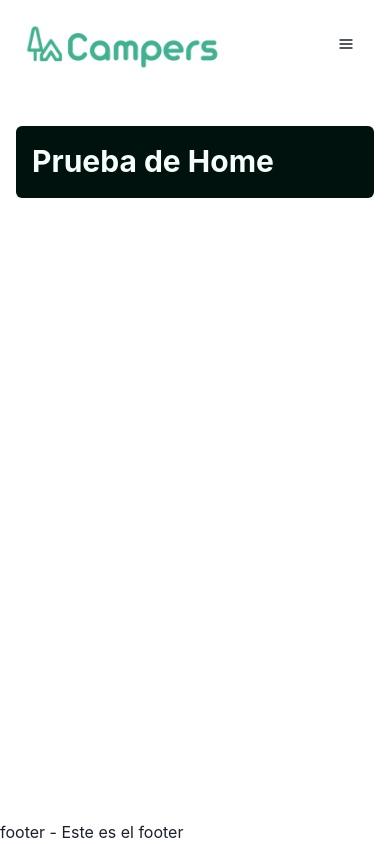
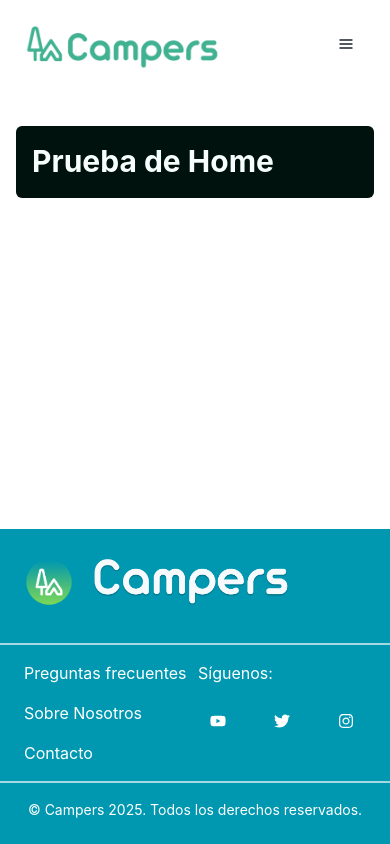
Before and after one commit to IgrowkerTraining/i005-campers-front, a React (Vite) app: page / in a window 390 px wide. Built offline with nearby package versions, Linux system fonts and the light colour scheme.

Commit message:
Footer añadido responsive con colores funcional de chakra

```diff
--- /dev/null
+++ b/src/components/Footer.tsx
@@ -0,0 +1,97 @@
+import {
+  Box,
+  Flex,
+  Link,
+  IconButton,
+  Image,
+  Text,
+  VStack,
+  HStack,
+} from "@chakra-ui/react";
+import { FaInstagram, FaTwitter, FaYoutube } from "react-icons/fa";
+import logo from "../assets/Fotter-logo.png";
+import name from "../assets/footer-name.png";
+
+export const Footer = () => {
+  return (
+    <Box as="footer" bg="secondary.main" color="white" py={6}>
+      {/* Primera Sección: Logo y Nombre */}
+      <Flex direction="column" align="flex-start" px={6}>
+        <HStack spacing={4} mb={4}>
+          <Image src={logo} alt="Campers Logo" boxSize="50px" />
+          <Image src={name} alt="Campers Name" w="200px" />
+        </HStack>
+      </Flex>
+
+      <Box borderTop="2px solid" borderColor="whiteAlpha.700" my={4} />
+
+      {/* Segunda Sección: Links y Redes Sociales */}
+      <Flex justify="space-between" align="flex-start" wrap="wrap" px={6}>
+        {/* Links en Vertical */}
+        <VStack align="flex-start" spacing={4}>
+          <Link
+            href="#"
+            _hover={{ color: "whiteAlpha.800", textDecoration: "underline" }}
+          >
+            Preguntas frecuentes
+          </Link>
+          <Link
+            href="/About"
+            _hover={{ color: "whiteAlpha.800", textDecoration: "underline" }}
+          >
+            Sobre Nosotros
+          </Link>
+          <Link
+            href="#"
+            _hover={{ color: "whiteAlpha.800", textDecoration: "underline" }}
+          >
+            Contacto
+          </Link>
+        </VStack>
+
+        {/* Redes Sociales */}
+        <VStack align="flex-start" spacing={4}>
+          <Text>Síguenos:</Text>
+          <HStack spacing={6}>
+            <IconButton
+              as="a"
+              href="#"
+              icon={<FaYoutube />}
+              variant="ghost"
+              _hover={{ bg: "whiteAlpha.300" }}
+              color="white"
+              aria-label="YouTube"
+            />
+            <IconButton
+              as="a"
+              href="#"
+              icon={<FaTwitter />}
+              variant="ghost"
+              _hover={{ bg: "whiteAlpha.300" }}
+              color="white"
+              aria-label="Twitter"
+            />
+            <IconButton
+              as="a"
+              href="#"
+              icon={<FaInstagram />}
+              variant="ghost"
+              _hover={{ bg: "whiteAlpha.300" }}
+              color="white"
+              aria-label="Instagram"
+            />
+          </HStack>
+        </VStack>
+      </Flex>
+
+      {/* Separador */}
+      <Box borderTop="2px solid" borderColor="whiteAlpha.700" my={4} />
+      {/* Copyright */}
+      <Flex justify="center" mt={4}>
+        <Text fontSize="sm">
+          &copy; Campers 2025. Todos los derechos reservados.
+        </Text>
+      </Flex>
+    </Box>
+  );
+};
--- a/src/layouts/MainLayout.tsx
+++ b/src/layouts/MainLayout.tsx
@@ -1,5 +1,6 @@
+import { Box, VStack } from '@chakra-ui/react';
 import { Navbar } from '@/components/Navbar.tsx';
-import { Box, VStack } from '@chakra-ui/react';
+import { Footer } from '@/components/Footer';
 // import Header from '../components/Header';
 // import Footer from '../components/Footer';
 import { ReactNode } from 'react';
@@ -31,7 +32,7 @@ const MainLayout = ({ children }: MainLayoutProps) => {
             {children}
         </Box>
     </Box>
-    <div>footer - Este es el footer</div>
+    <Footer />
 </VStack>
   );
 };
```
Also changed, not shown: src/assets/footer-name.png (added), src/assets/fotter-logo.png (added).
